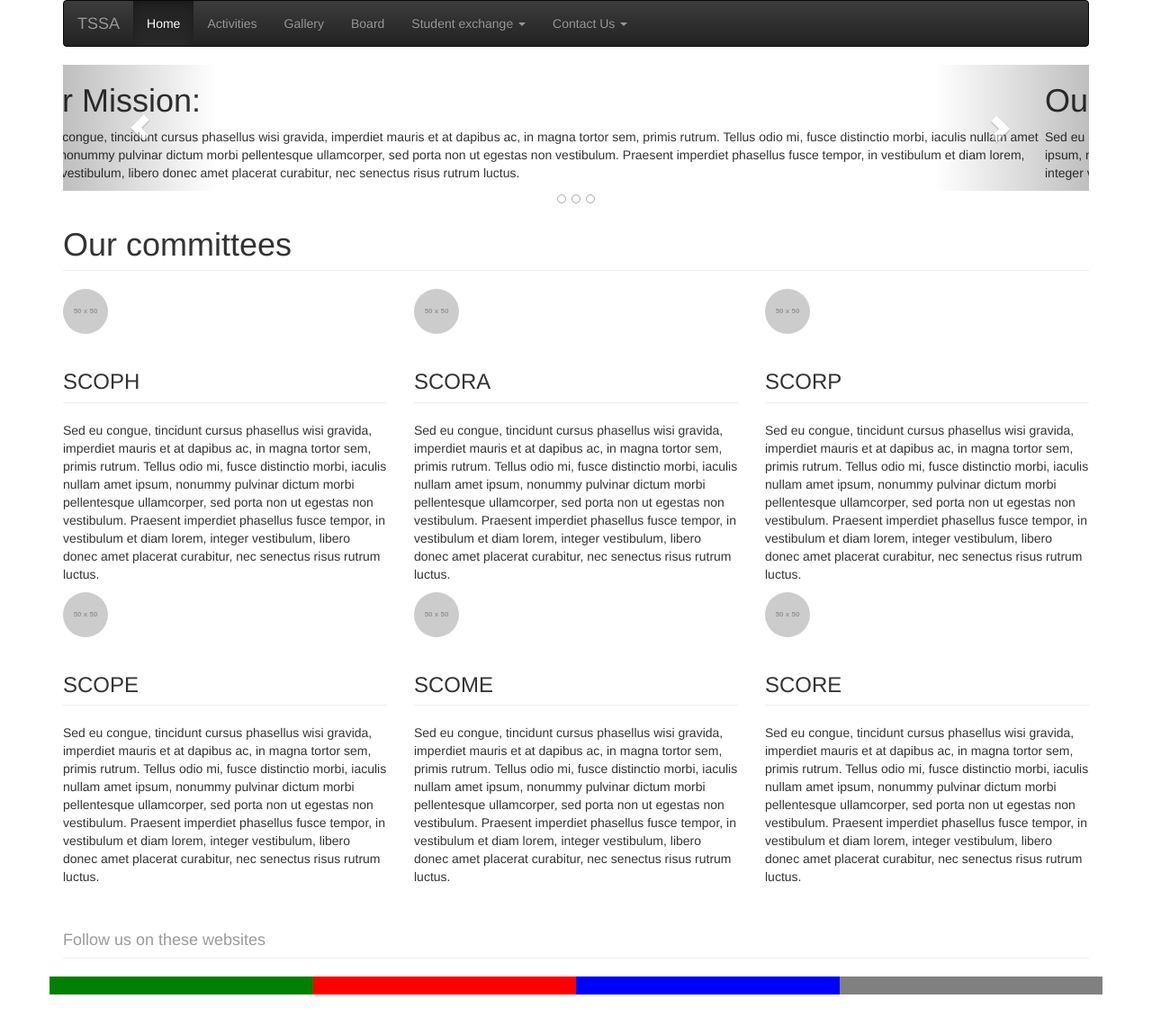
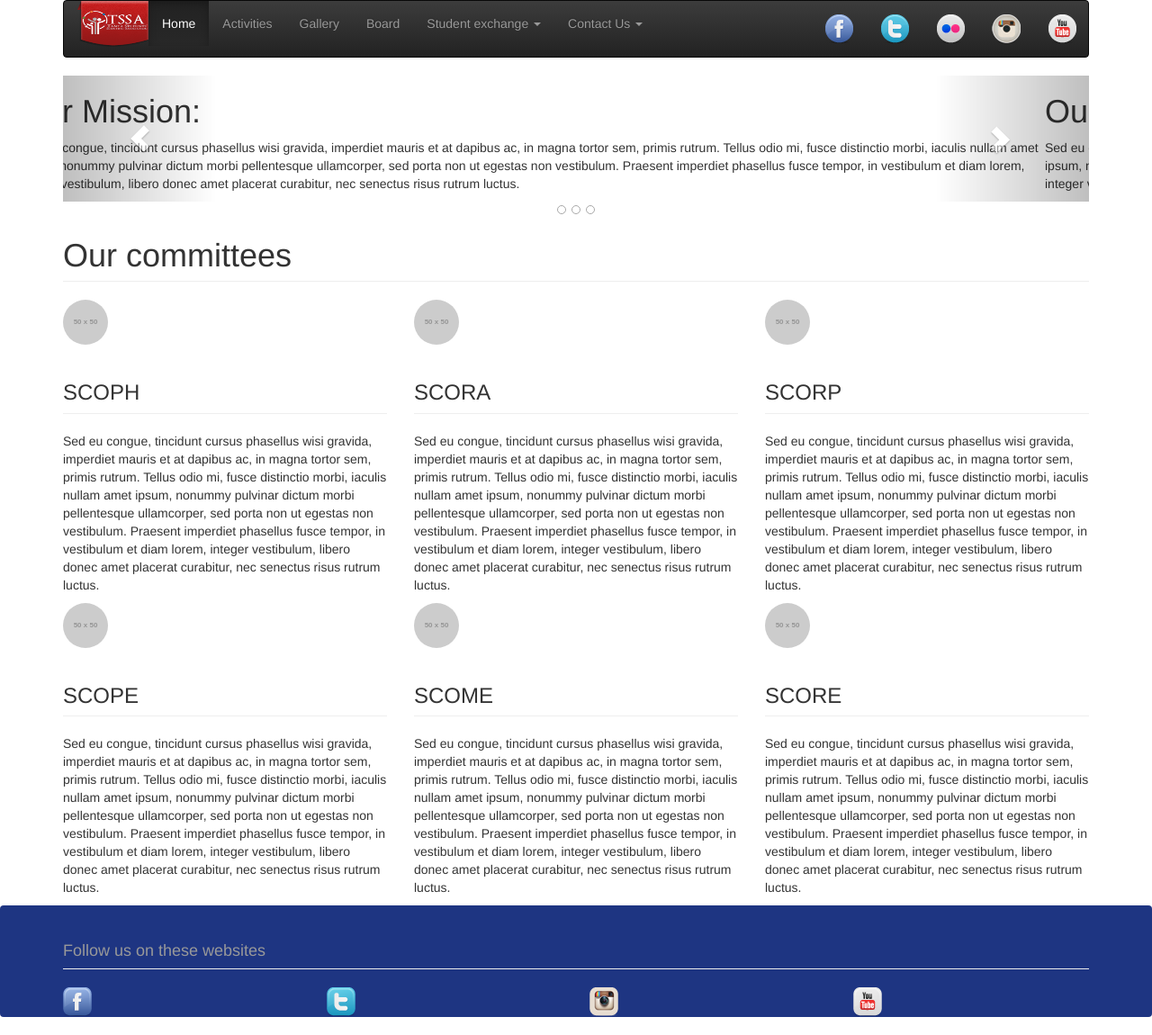
Before and after one commit to TSSA/websiteredesign, a plain HTML site: page index.html in a window 1280 px wide. Shown: the whole page at 90% size. Before the commit the page ends 1126 px from the top, so only its background shows below. Drawn offline with nearby package versions, Linux system fonts and the light colour scheme; files that its build step writes are made by us from their sources; placeholder pictures from the web are drawn by us.

Commit message:
added assets, implemented in page

```diff
--- a/css/my-style.css
+++ b/css/my-style.css
@@ -12,3 +12,17 @@
 .caoursel-indicators .active{
 	background-color: darkblue;
 }
+
+/****navbar****/
+.tssa-logo{
+	height: 51px;
+	width: 79px;
+	/*margin-top: -15px !important;
+	margin-left: -17px !important;*/
+	background-color: transparent;
+}
+
+/***footer****/
+footer{
+	background-color: #1E3582;
+}
--- a/index.html
+++ b/index.html
@@ -15,7 +15,7 @@
 				<div class="navbar navbar-inverse nav-bar-static-top" role="navigation">
 					<div class="container">
 						<div class="navbar-header">
-							<a href="index.html" class="navbar-brand">TSSA</a>
+							<a href="index.html"><img src="assets/logo.png" class="tssa-logo"></a>
 						</div>
 
 					<div class="navbar-collapse collapse">
@@ -34,9 +34,17 @@
 								<ul class="dropdown-menu">
 									<li><a href="#">Become a Member</a></li>
 									<li><a href="#">Send us inquery</a></li>
+									<li class="divider"></li>
 									<li><a href="#">Partenership &amp Collaboration</a></li>
 								</ul>
 							</li>
+						</ul>
+						<ul class="nav navbar-nav pull-right">
+							<li><a href="www.facebook.com/tssa.egypt"><img title="like us" alt="like us on facebook" src="assets/icons-circle/facebook_32.png"></a></li>
+							<li><a href="www.twitter.com/tssa_egypt"><img title="follow us" alt="follow us on twitter" src="assets/icons-circle/twitter_32.png"></a></li>
+							<li><a href="#"><img title="view our galleries" alt="view our gallery on flickr" src="assets/icons-circle/flickr_32.png"></a></li>
+							<li><a href="#"><img title="view our photos" alt="view our photos on instagram" src="assets/icons-circle/instagram_32.png"></a></li>
+							<li><a href="#"><img title="watch our videos" alt="watch our videos on youtube" src="assets/icons-circle/youtube_32.png"></a></li>
 						</ul>
 					</div>
 					</div>
@@ -144,17 +152,17 @@
 			<div class="container">
 			<h4 class="page-header text-muted">Follow us on these websites</h4>
 			<div class="row">
-				<div class="col-xs-3" style="background-color: green">
-					&nbsp
+				<div class="col-xs-3">
+					<img class="img-responsive" src="assets/icons-round/facebook_32.png">
 				</div>
-				<div class="col-xs-3" style="background-color:red">
-					&nbsp
+				<div class="col-xs-3">
+					<img class="img-reponsive" src="assets/icons-round/twitter_32.png">
 				</div>
-				<div class="col-xs-3" style="background-color:blue">
-					&nbsp
+				<div class="col-xs-3">
+					<img class="img-responsive" src="assets/icons-round/instagram_32.png">
 				</div>
-				<div class="col-xs-3" style="background-color:gray">
-					&nbsp
+				<div class="col-xs-3">
+					<img class="img-responsive" src="assets/icons-round/youtube_32.png"
 				</div>
 			</div>
 			</div>
```
Also changed, not shown: assets/background.jpg (added), assets/blockquote.png (added), assets/icons-circle/facebook_32.png (added), assets/icons-circle/flickr_32.png (added), assets/icons-circle/github_32.png (added), assets/icons-circle/instagram_32.png (added), assets/icons-circle/twitter_32.png (added), assets/icons-circle/youtube_32.png (added), assets/icons-round/facebook_32.png (added), assets/icons-round/flickr_32.png (added), assets/icons-round/github_32.png (added), assets/icons-round/instagram_32.png (added), assets/icons-round/twitter_32.png (added), assets/icons-round/youtube_32.png (added), 1 more files.
